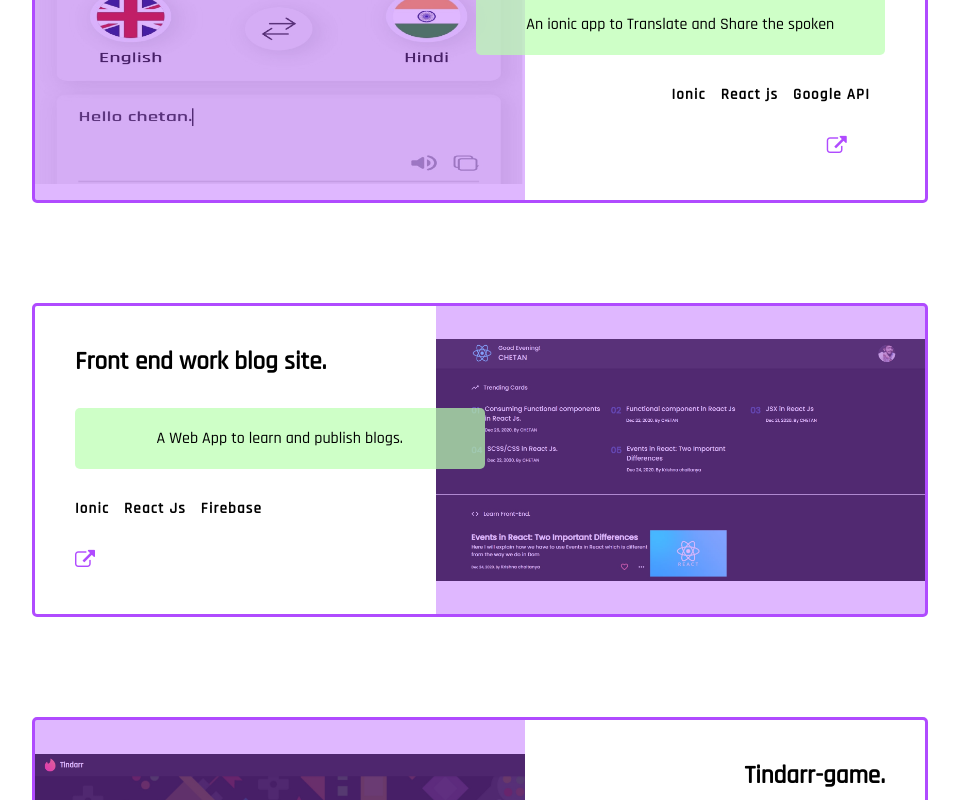
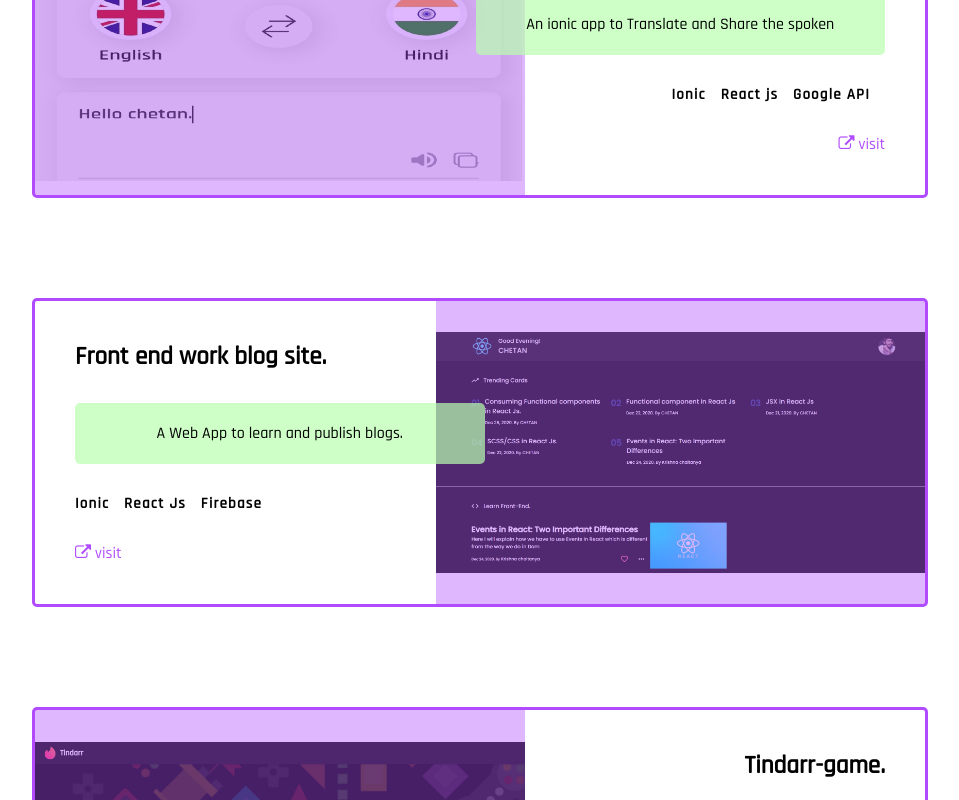
Before and after one commit to chetanrule365/portfolio, a React (Create React App) app: page / in a window 1280 px wide. Shown: the part 2140-2940 px from the top of the page, without its empty margins (160-1119 px from the left). Built offline with nearby package versions, Linux system fonts and the light colour scheme.

Commit message:
few changes

```diff
--- a/src/components/ProjectCard.js
+++ b/src/components/ProjectCard.js
@@ -19,12 +19,6 @@ function ProjectCard({ title, desc, img_path, tech_used, link }) {
                         href={link}
                         target="_blank"
                         rel="noopener noreferrer"
-                        style={{
-                            marginTop: "30px",
-                            color: "white",
-                            fontSize: "20px",
-                            textDecoration: "none",
-                        }}
                     >
                         <i className="fa fa-external-link"></i>&nbsp;visit
                     </a>
--- a/src/components/ProjectCard2.js
+++ b/src/components/ProjectCard2.js
@@ -18,12 +18,6 @@ function ProjectCard2({ title, desc, img_path, tech_used, link }) {
                         href={link}
                         target="_blank"
                         rel="noopener noreferrer"
-                        style={{
-                            marginTop: "30px",
-                            color: "white",
-                            fontSize: "20px",
-                            textDecoration: "none",
-                        }}
                     >
                         <i className="fa fa-external-link"></i>&nbsp;visit
                     </a>
--- a/src/styles/App.css
+++ b/src/styles/App.css
@@ -451,6 +451,13 @@ button {
   margin-right: 15px;
 }
 
+.project_card .content a, .project_card2 .content a {
+  color: #b04bff;
+  font-size: "20px";
+  text-decoration: none;
+  margin-top: 30px;
+}
+
 .project_card .content a i, .project_card2 .content a i {
   color: #b04bff;
 }
--- a/src/styles/_project_card.scss
+++ b/src/styles/_project_card.scss
@@ -37,6 +37,10 @@
       }
     }
     a {
+      color: rgb(176, 75, 255);
+      font-size: "20px";
+      text-decoration: none;
+      margin-top: 30px;
       i {
         color: rgb(176, 75, 255);
       }
```
Also changed, not shown: 2 other files (tests, documents, lock files or other folders). Lines whose indentation alone changed are shown as unchanged.
